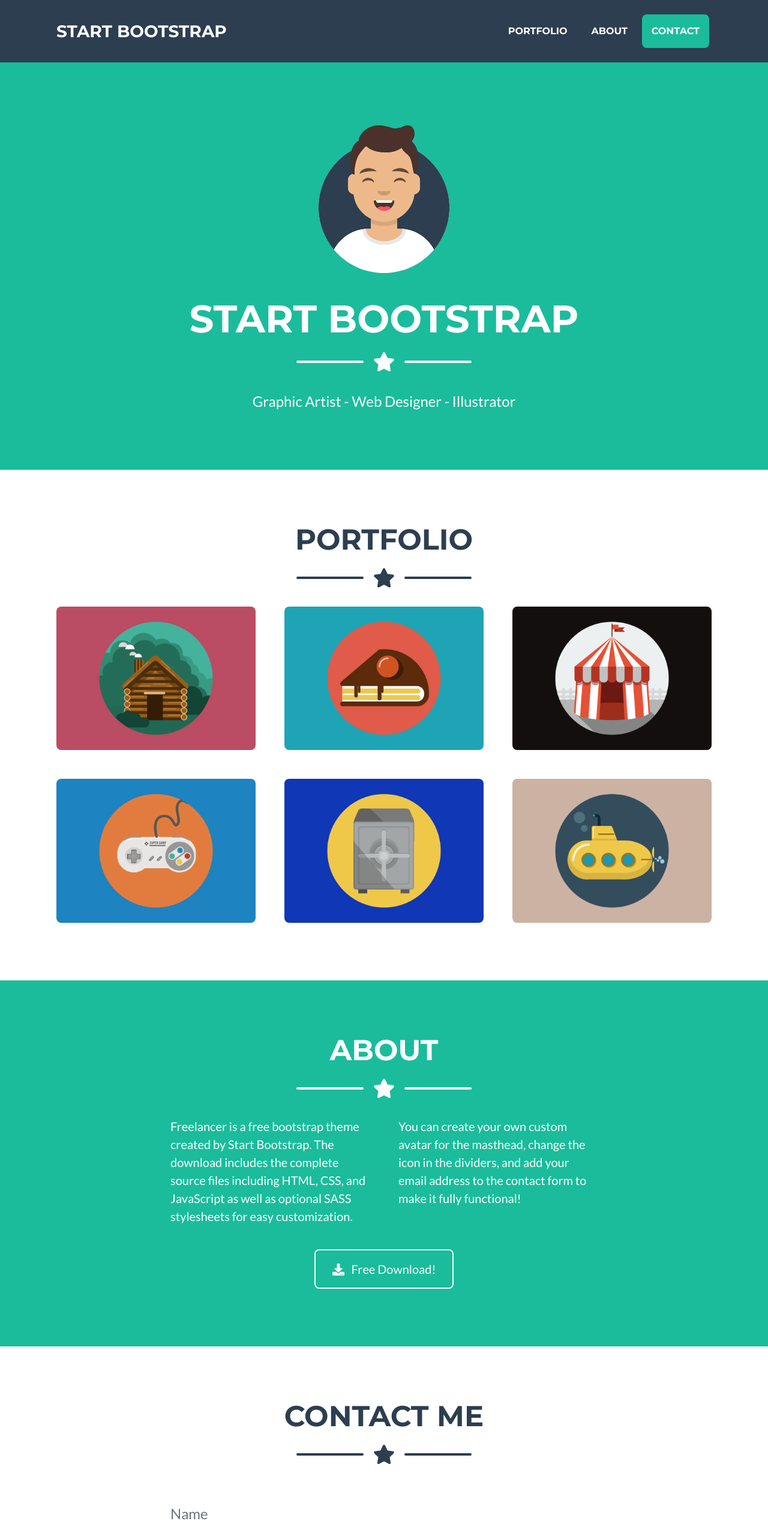
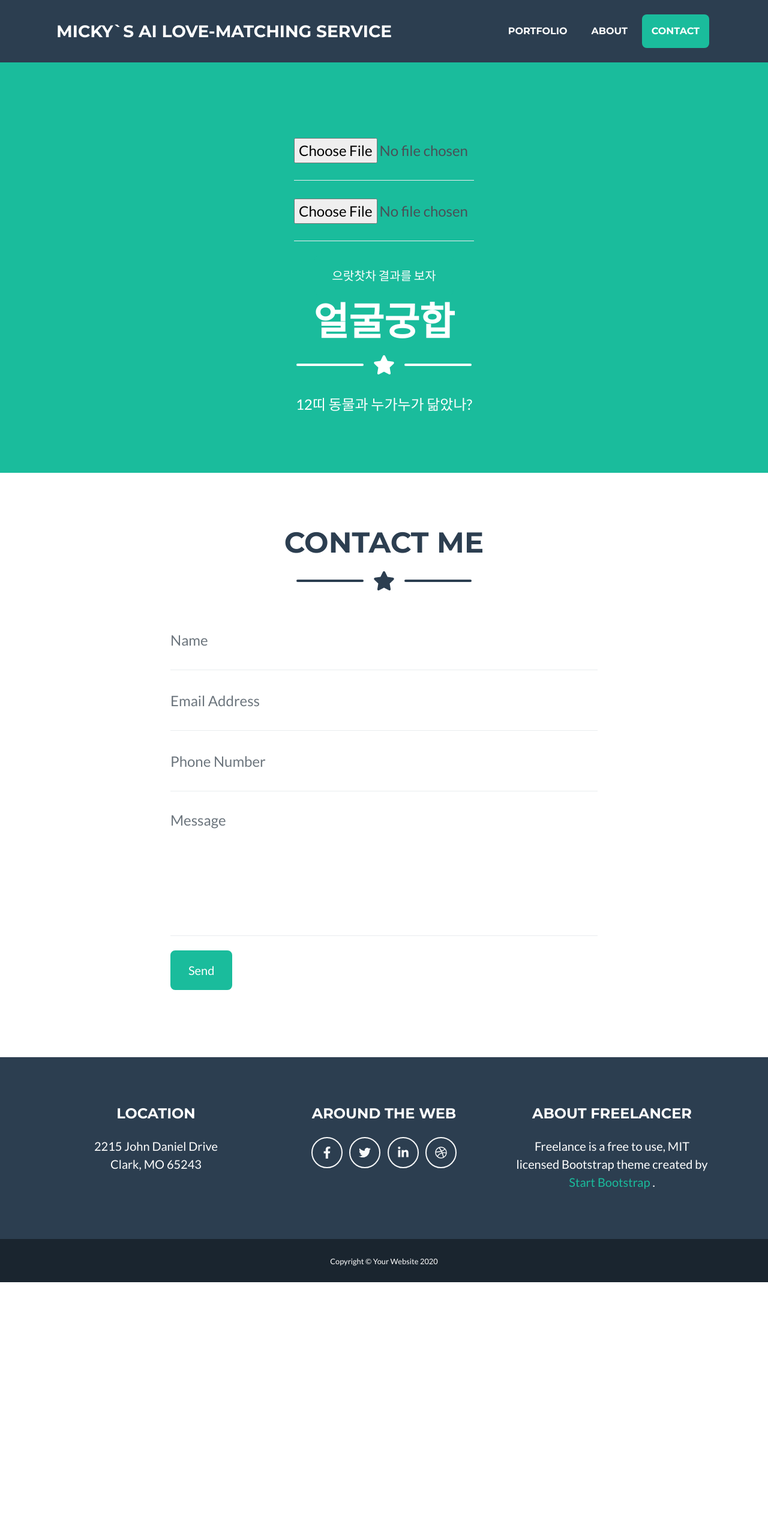
Before and after one commit to mickybae/gunghab, a plain HTML site: page index-b.html in a window 1280 px wide. Shown: the top 2560 px of the page at 60% size. After the commit the page ends 2137 px from the top, so only its background shows below. Drawn offline with nearby package versions, Linux system fonts and the light colour scheme.

Commit message:
desing change

```diff
--- a/index-b.html
+++ b/index-b.html
@@ -5,7 +5,7 @@
         <meta name="viewport" content="width=device-width, initial-scale=1, shrink-to-fit=no" />
         <meta name="description" content="" />
         <meta name="author" content="" />
-        <title>Freelancer - Start Bootstrap Theme</title>
+        <title>Micky`s AI LoveMatching Service</title>
         <!-- Favicon-->
         <link rel="icon" type="image/x-icon" href="assets/img/favicon.ico" />
         <!-- Font Awesome icons (free version)-->
@@ -20,11 +20,11 @@
         <!-- Navigation-->
         <nav class="navbar navbar-expand-lg bg-secondary text-uppercase fixed-top" id="mainNav">
             <div class="container">
-                <a class="navbar-brand js-scroll-trigger" href="#page-top">Start Bootstrap</a>
-                <button class="navbar-toggler navbar-toggler-right text-uppercase font-weight-bold bg-primary text-white rounded" type="button" data-toggle="collapse" data-target="#navbarResponsive" aria-controls="navbarResponsive" aria-expanded="false" aria-label="Toggle navigation">
+                <a class="navbar-brand js-scroll-trigger" href="#page-top">Micky`s AI Love-Matching Service</a>
+                <!--<button class="navbar-toggler navbar-toggler-right text-uppercase font-weight-bold bg-primary text-white rounded" type="button" data-toggle="collapse" data-target="#navbarResponsive" aria-controls="navbarResponsive" aria-expanded="false" aria-label="Toggle navigation">
                     Menu
                     <i class="fas fa-bars"></i>
-                </button>
+                </button> -->
                 <div class="collapse navbar-collapse" id="navbarResponsive">
                     <ul class="navbar-nav ml-auto">
                         <li class="nav-item mx-0 mx-lg-1"><a class="nav-link py-3 px-0 px-lg-3 rounded js-scroll-trigger" href="#portfolio">Portfolio</a></li>
@@ -38,9 +38,32 @@
         <header class="masthead bg-primary text-white text-center">
             <div class="container d-flex align-items-center flex-column">
                 <!-- Masthead Avatar Image-->
-                <img class="masthead-avatar mb-5" src="assets/img/avataaars.svg" alt="" />
+                <div class="row">
+                    <div class="col-lg-8 mx-auto">
+                        <!-- To configure the contact form email address, go to mail/contact_me.php and update the email address in the PHP file on line 19.-->
+                        <form id="contactForm" name="sentMessage" novalidate="novalidate">
+                            <div class="control-group">
+                                <div class="form-group floating-label-form-group controls mb-0 pb-2">
+                                    <label>내사진</label>
+                                    <input class="form-control" id="name" type="file" placeholder="Name" required="required" data-validation-required-message="Please enter your name." />
+                                    <p class="help-block text-danger"></p>
+                                </div>
+                            </div>
+                            <div class="control-group">
+                                <div class="form-group floating-label-form-group controls mb-0 pb-2">
+                                    <label>대상인물</label>
+                                    <input class="form-control" id="email" type="file" placeholder="Email Address" required="required" data-validation-required-message="Please enter your email address." />
+                                    <p class="help-block text-danger"></p>
+                                </div>
+                            </div>
+                            <br />
+                            <div id="success"></div>
+                            <div class="form-group"><button class="btn btn-primary btn-xl" id="sendMessageButton" type="submit">으랏찻차 결과를 보자</button></div>
+                        </form>
+                    </div>
+                </div>
                 <!-- Masthead Heading-->
-                <h1 class="masthead-heading text-uppercase mb-0">Start Bootstrap</h1>
+                <h1 class="masthead-heading text-uppercase mb-0">얼굴궁합</h1>
                 <!-- Icon Divider-->
                 <div class="divider-custom divider-light">
                     <div class="divider-custom-line"></div>
@@ -48,104 +71,11 @@
                     <div class="divider-custom-line"></div>
                 </div>
                 <!-- Masthead Subheading-->
-                <p class="masthead-subheading font-weight-light mb-0">Graphic Artist - Web Designer - Illustrator</p>
+                <p class="masthead-subheading font-weight-light mb-0">12띠 동물과 누가누가 닮았나?</p>
             </div>
         </header>
         <!-- Portfolio Section-->
-        <section class="page-section portfolio" id="portfolio">
-            <div class="container">
-                <!-- Portfolio Section Heading-->
-                <h2 class="page-section-heading text-center text-uppercase text-secondary mb-0">Portfolio</h2>
-                <!-- Icon Divider-->
-                <div class="divider-custom">
-                    <div class="divider-custom-line"></div>
-                    <div class="divider-custom-icon"><i class="fas fa-star"></i></div>
-                    <div class="divider-custom-line"></div>
-                </div>
-                <!-- Portfolio Grid Items-->
-                <div class="row justify-content-center">
-                    <!-- Portfolio Item 1-->
-                    <div class="col-md-6 col-lg-4 mb-5">
-                        <div class="portfolio-item mx-auto" data-toggle="modal" data-target="#portfolioModal1">
-                            <div class="portfolio-item-caption d-flex align-items-center justify-content-center h-100 w-100">
-                                <div class="portfolio-item-caption-content text-center text-white"><i class="fas fa-plus fa-3x"></i></div>
-                            </div>
-                            <img class="img-fluid" src="assets/img/portfolio/cabin.png" alt="" />
-                        </div>
-                    </div>
-                    <!-- Portfolio Item 2-->
-                    <div class="col-md-6 col-lg-4 mb-5">
-                        <div class="portfolio-item mx-auto" data-toggle="modal" data-target="#portfolioModal2">
-                            <div class="portfolio-item-caption d-flex align-items-center justify-content-center h-100 w-100">
-                                <div class="portfolio-item-caption-content text-center text-white"><i class="fas fa-plus fa-3x"></i></div>
-                            </div>
-                            <img class="img-fluid" src="assets/img/portfolio/cake.png" alt="" />
-                        </div>
-                    </div>
-                    <!-- Portfolio Item 3-->
-                    <div class="col-md-6 col-lg-4 mb-5">
-                        <div class="portfolio-item mx-auto" data-toggle="modal" data-target="#portfolioModal3">
-                            <div class="portfolio-item-caption d-flex align-items-center justify-content-center h-100 w-100">
-                                <div class="portfolio-item-caption-content text-center text-white"><i class="fas fa-plus fa-3x"></i></div>
-                            </div>
-                            <img class="img-fluid" src="assets/img/portfolio/circus.png" alt="" />
-                        </div>
-                    </div>
-                    <!-- Portfolio Item 4-->
-                    <div class="col-md-6 col-lg-4 mb-5 mb-lg-0">
-                        <div class="portfolio-item mx-auto" data-toggle="modal" data-target="#portfolioModal4">
-                            <div class="portfolio-item-caption d-flex align-items-center justify-content-center h-100 w-100">
-                                <div class="portfolio-item-caption-content text-center text-white"><i class="fas fa-plus fa-3x"></i></div>
-                            </div>
-                            <img class="img-fluid" src="assets/img/portfolio/game.png" alt="" />
-                        </div>
-                    </div>
-                    <!-- Portfolio Item 5-->
-                    <div class="col-md-6 col-lg-4 mb-5 mb-md-0">
-                        <div class="portfolio-item mx-auto" data-toggle="modal" data-target="#portfolioModal5">
-                            <div class="portfolio-item-caption d-flex align-items-center justify-content-center h-100 w-100">
-                                <div class="portfolio-item-caption-content text-center text-white"><i class="fas fa-plus fa-3x"></i></div>
-                            </div>
-                            <img class="img-fluid" src="assets/img/portfolio/safe.png" alt="" />
-                        </div>
-                    </div>
-                    <!-- Portfolio Item 6-->
-                    <div class="col-md-6 col-lg-4">
-                        <div class="portfolio-item mx-auto" data-toggle="modal" data-target="#portfolioModal6">
-                            <div class="portfolio-item-caption d-flex align-items-center justify-content-center h-100 w-100">
-                                <div class="portfolio-item-caption-content text-center text-white"><i class="fas fa-plus fa-3x"></i></div>
-                            </div>
-                            <img class="img-fluid" src="assets/img/portfolio/submarine.png" alt="" />
-                        </div>
-                    </div>
-                </div>
-            </div>
-        </section>
-        <!-- About Section-->
-        <section class="page-section bg-primary text-white mb-0" id="about">
-            <div class="container">
-                <!-- About Section Heading-->
-                <h2 class="page-section-heading text-center text-uppercase text-white">About</h2>
-                <!-- Icon Divider-->
-                <div class="divider-custom divider-light">
-                    <div class="divider-custom-line"></div>
-                    <div class="divider-custom-icon"><i class="fas fa-star"></i></div>
-                    <div class="divider-custom-line"></div>
-                </div>
-                <!-- About Section Content-->
-                <div class="row">
-                    <div class="col-lg-4 ml-auto"><p class="lead">Freelancer is a free bootstrap theme created by Start Bootstrap. The download includes the complete source files including HTML, CSS, and JavaScript as well as optional SASS stylesheets for easy customization.</p></div>
-                    <div class="col-lg-4 mr-auto"><p class="lead">You can create your own custom avatar for the masthead, change the icon in the dividers, and add your email address to the contact form to make it fully functional!</p></div>
-                </div>
-                <!-- About Section Button-->
-                <div class="text-center mt-4">
-                    <a class="btn btn-xl btn-outline-light" href="https://startbootstrap.com/theme/freelancer/">
-                        <i class="fas fa-download mr-2"></i>
-                        Free Download!
-                    </a>
-                </div>
-            </div>
-        </section>
+
         <!-- Contact Section-->
         <section class="page-section" id="contact">
             <div class="container">
```
